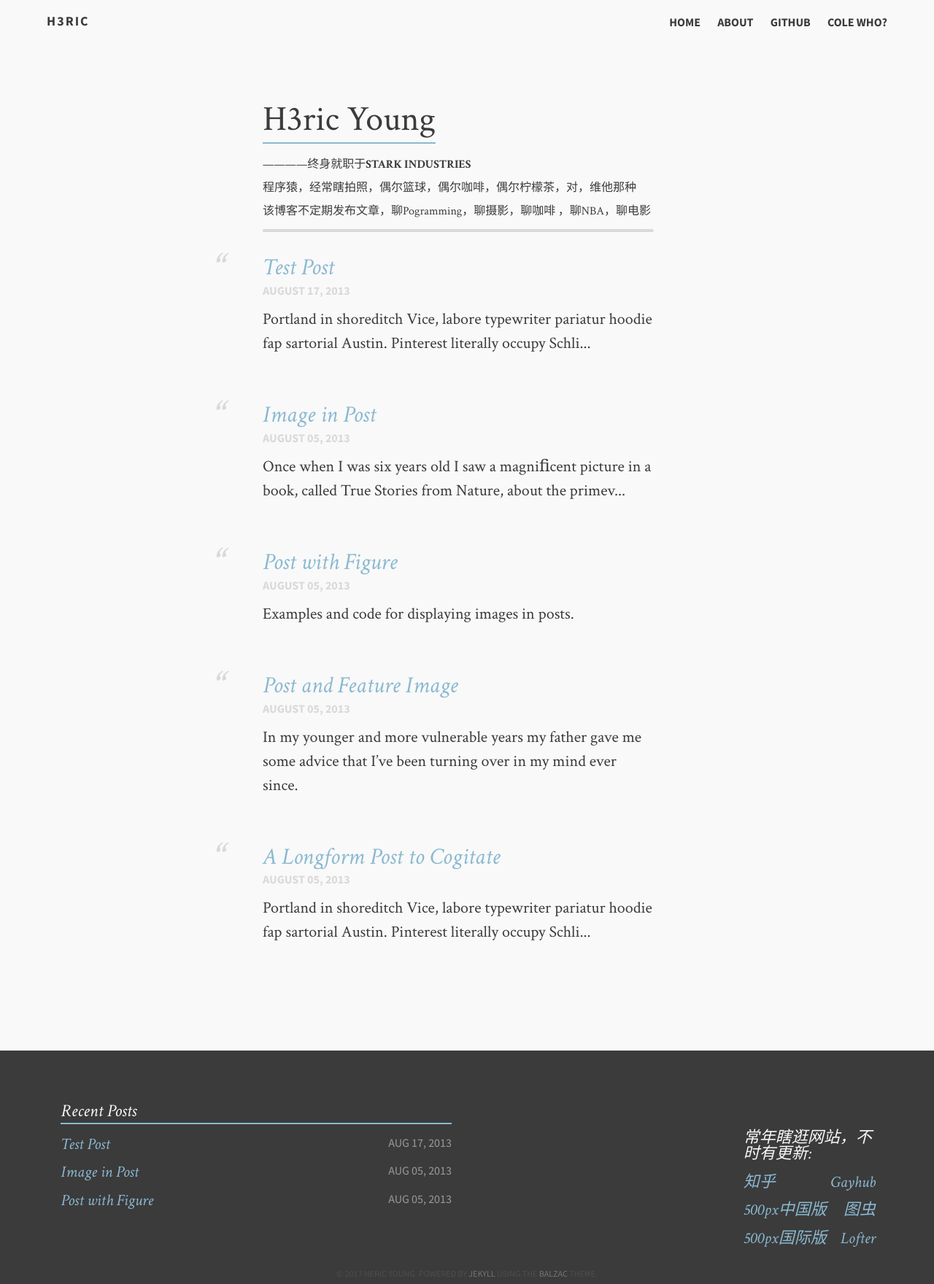
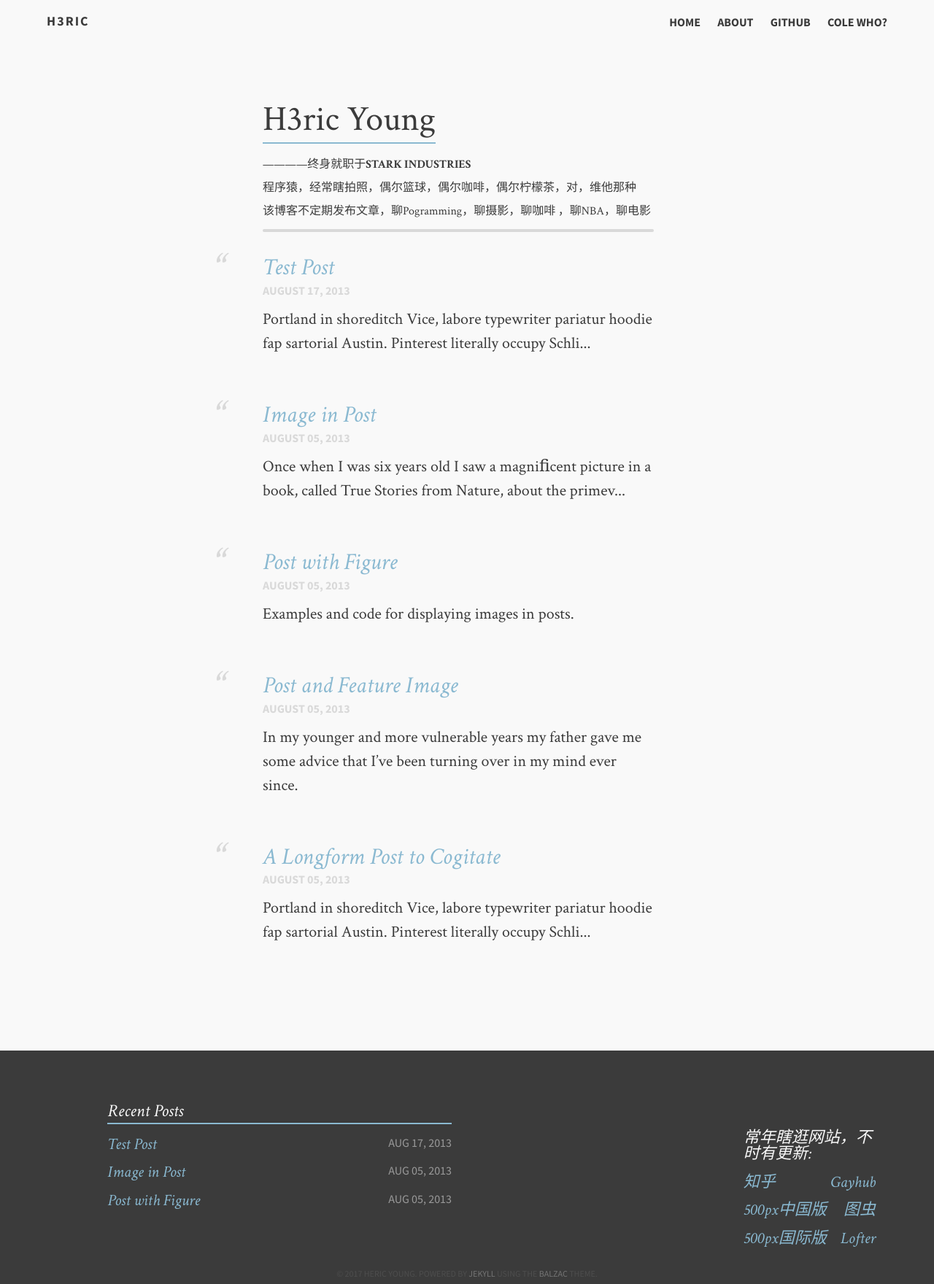
Before and after one commit to HericYoung/Blog, a Jekyll site: the page built from index.md, in a window 1280 px wide. Shown: the whole page at 73% size. Built offline with Jekyll 4.4.1, drawn with Linux system fonts in a browser that asks for light colours.

Commit message:
no message

```diff
--- a/_sass/_styles.scss
+++ b/_sass/_styles.scss
@@ -652,7 +652,7 @@ footer {
         @include column(6,10);
         max-width: 600px;
         min-height: 250px;
-        padding-left: 5vw;
+        padding-left: 10vw;
         p {
             padding-top: $lh*2;
         }
```
